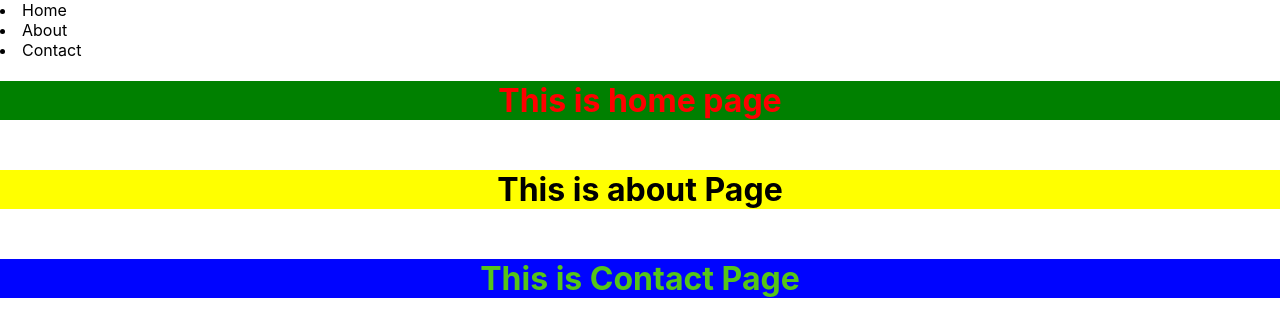
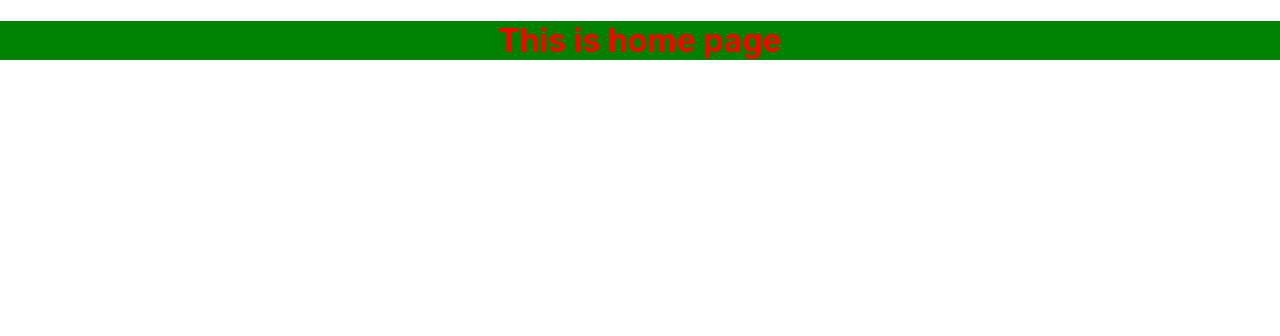
Before and after one commit to atef5922/three-app, a React (Create React App) app: page / in a window 1280 px wide. Shown: the top 336 px of the page. Built offline with nearby package versions, Linux system fonts and the light colour scheme.

Commit message:
Connect React-Router-Dom

```diff
--- a/package.json
+++ b/package.json
@@ -9,6 +9,7 @@
     "@testing-library/user-event": "^13.5.0",
     "react": "^19.2.0",
     "react-dom": "^19.2.0",
+    "react-router-dom": "^7.9.6",
     "react-scripts": "5.0.1",
     "web-vitals": "^2.1.4"
   },
--- a/src/App.js
+++ b/src/App.js
@@ -4,17 +4,17 @@
 import Home from './pages/Home'
 import About from './pages/About'
 import Contact from './pages/Contact'
+import {BrowserRouter, Route, Routes} from 'react-router-dom'
 
 
 function App() {
   return (
-    <div className="App">
-       <Header />
-       <Home />
-       <About />
-       <Contact />
+    <BrowserRouter>
+    <Routes>
+      <Route path='/' element={<Home />}></Route>
+    </Routes>
+    </BrowserRouter>
 
-    </div>
   );
 }
 
```
Also changed, not shown: 1 other file (tests, documents, lock files or other folders).
